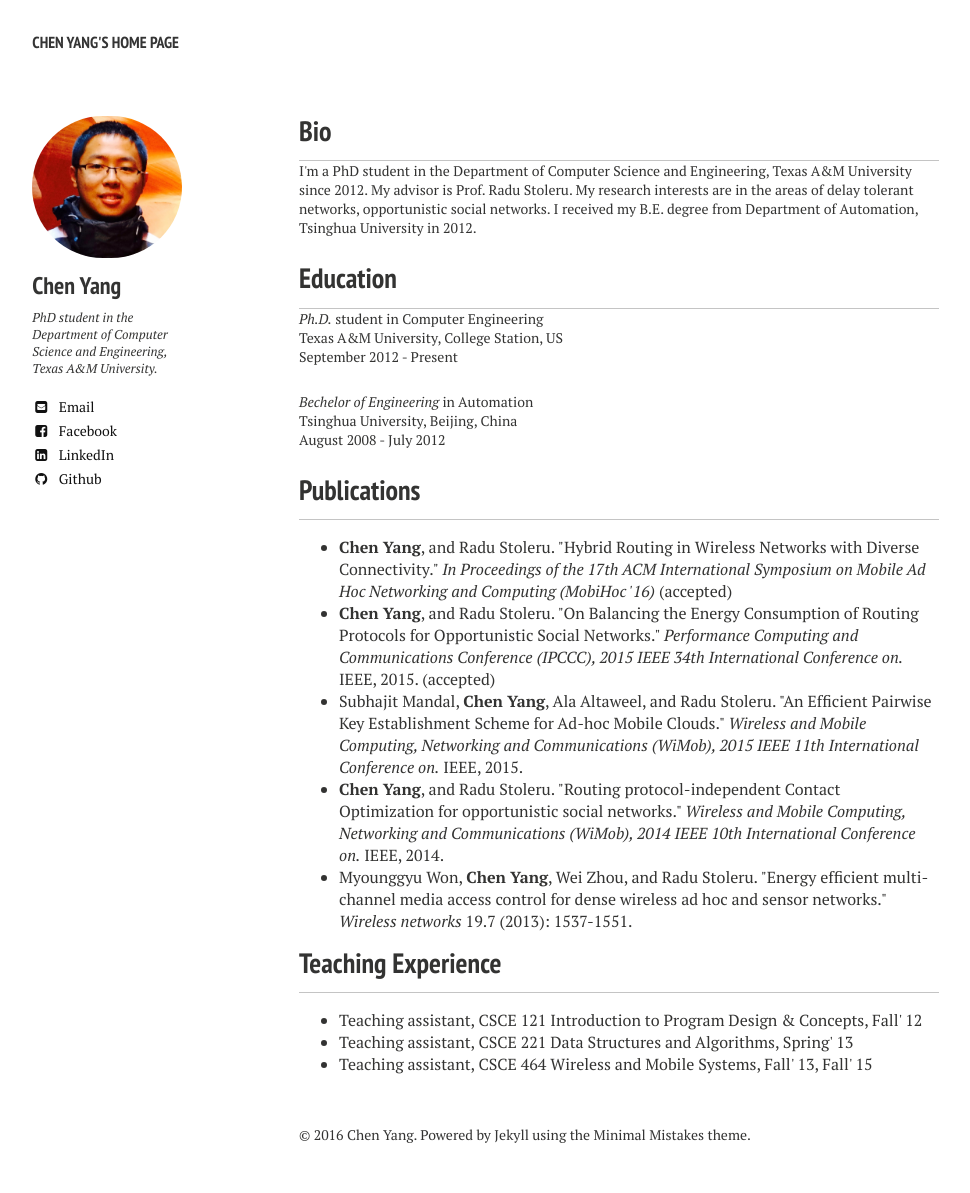
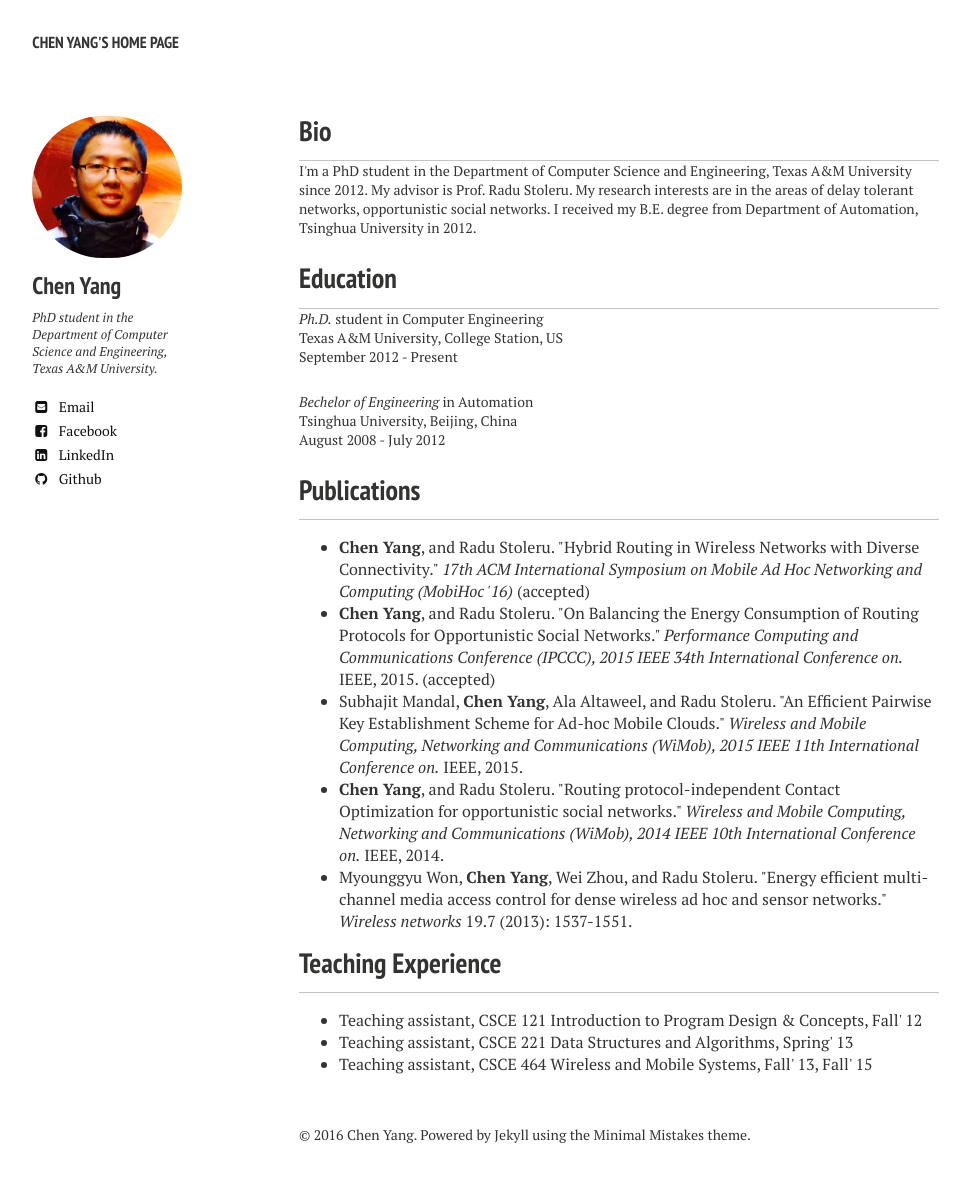
Before and after one commit to iamyangchen/iamyangchen.github.io, a Jekyll site: the page built from index.md, in a window 1280 px wide. Shown: the whole page, without its empty margins (21-991 px from the left). Built offline with Jekyll 4.4.1, drawn with Linux system fonts in a browser that asks for light colours; nearby versions of some CDN libraries.

Commit message:
changed mobihoc

```diff
--- a/_layouts/home.html
+++ b/_layouts/home.html
@@ -56,7 +56,7 @@
     <h3>Publications</h3>
     <article>
     <ul>
-    <li> <strong>Chen Yang</strong>, and Radu Stoleru. "Hybrid Routing in Wireless Networks with Diverse Connectivity." <em>In Proceedings of the 17th ACM International Symposium on Mobile Ad Hoc Networking and Computing (MobiHoc '16)</em> (accepted) </li>
+    <li> <strong>Chen Yang</strong>, and Radu Stoleru. "Hybrid Routing in Wireless Networks with Diverse Connectivity." <em>17th ACM International Symposium on Mobile Ad Hoc Networking and Computing (MobiHoc '16)</em> (accepted) </li>
 
       <li> <strong>Chen Yang</strong>, and Radu Stoleru. "On Balancing the Energy Consumption of Routing Protocols for Opportunistic Social Networks." <em>Performance Computing and Communications Conference (IPCCC), 2015 IEEE 34th International Conference on.</em> IEEE, 2015. (accepted) </li>
 
```
